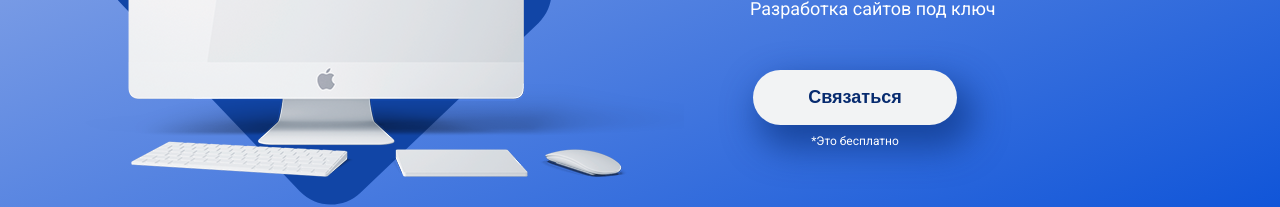
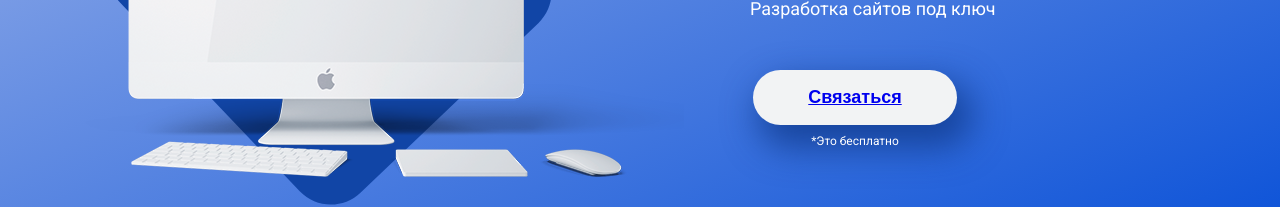
Before and after one commit to otabek231/otabek701.github.io, a plain HTML site: page index.html in a window 1280 px wide. Shown: the part 298-505 px from the top of the page. Drawn offline with Linux system fonts and the light colour scheme.

Commit message:
Update index.html

```diff
--- a/index.html
+++ b/index.html
@@ -38,7 +38,7 @@
 						<h1 class="header-tit">Отабек Рустамов</h1>
 						<p class="header-sub">Верстка на HTML/CSS<br/>Разработка сайтов под ключ </p>
 						<div class="header-button-s">
-							<button class="header-button">Связаться</button>
+							<button class="header-button"><a href="https://vk.com/ewfw2016">Связаться</a></button>
 							<small>*Это бесплатно</small>
 						</div>
 					</div>
```
